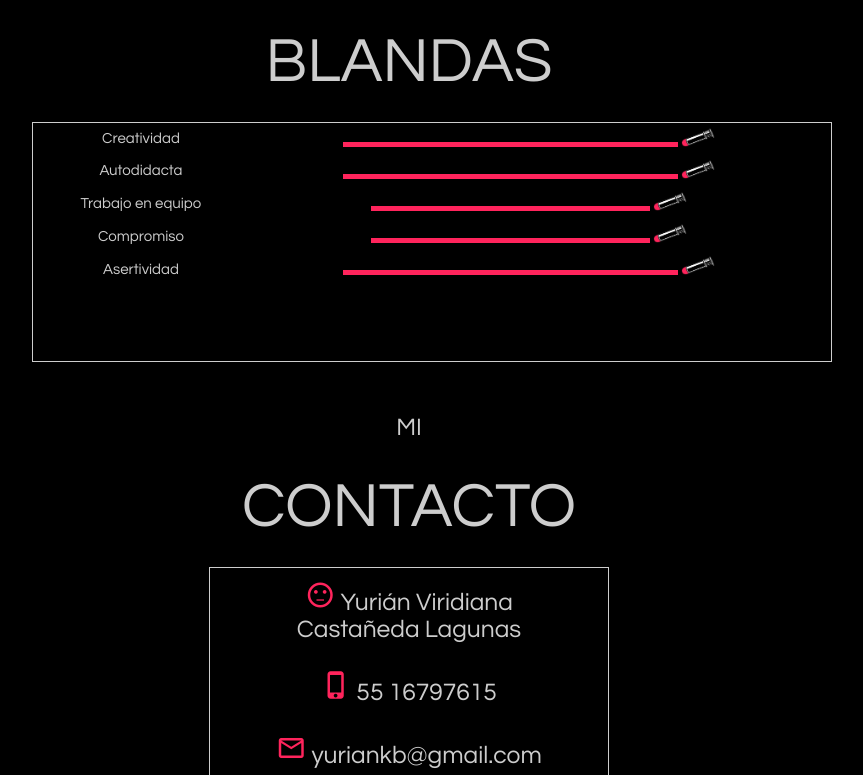
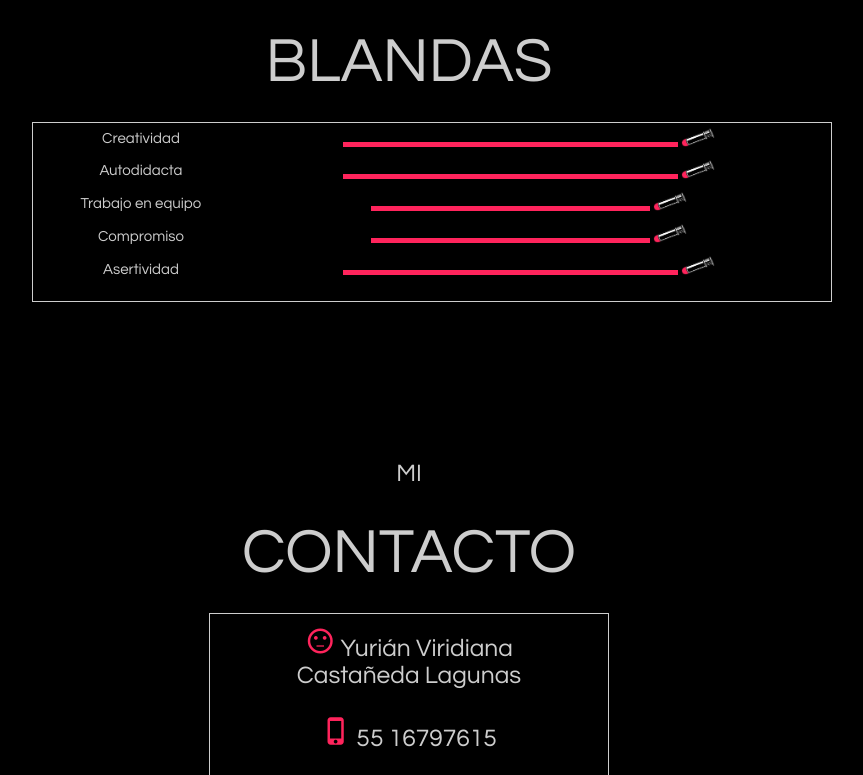
Before and after one commit to YurianKB/YurianKB.github.io, a plain HTML site: page index.html in a window 1280 px wide. Shown: the part 3100-3875 px from the top of the page, without its empty margins (231-1094 px from the left). Drawn offline with Linux system fonts and the light colour scheme.

```diff
--- a/index.html
+++ b/index.html
@@ -82,11 +82,11 @@
 				<p class="texto-blanco">
 					<h5 class="texto-blanco">Yurián <span class="texto-rosa">♥</span> 24 años <span class="texto-rosa">♥</span> CDMX<br><br></h5>
 					<h6 class="texto-blanco">Front-End Developer Jr<span class="texto-rosa">/</span>Autodidacta</span> <span class="texto-rosa"> / </span>Intuitiva<span class="texto-rosa"> /</b></span>Amante de los 60's<br><br><br></b></h6>
-					<i class="texto-blanco">"En su infancia pasó más tiempo dibujando que comiendo, en su adolescencia pasó más tiempo en sueños que despierta, hablaba sola y cantaba todo el tiempo..."</i><br><br><br>
+					<i class="texto-blanco">"En su infancia pasó más tiempo dibujando que comiendo, en su adolescencia pasó más tiempo en sueños que despierta, hablaba sola y cantaba todo el tiempo..."</i><br><br>
 					<p class="texto-blanco">
 						Hacer música y cantarla, escribirles y leerlos, dibujarme y todo lo que veo, por fin poder crear lo que tenga en mente con nuevas herramientas que he aprendido y que estoy por aprender.<br> Interés en el diseño, la animación y UX, ¡creatividad!,
 						propuesta, aporte, apertura, arriesgar y atreverme.<br> Seguir aprendiendo todo lo que pueda, impulsarme, crecer y hacer crecer, aprovechar oportunidades, compartir, nutrirme de los demás, ser mejor para servir y crear efecto en otros...
-						<br><br><br>Y.</p>
+						<br><br>Y.</p>
 			</div>
 		</div>
 	</div>
@@ -206,7 +206,7 @@
 			<div class="col s12">
 				<h5 class="texto-blanco center-align">HABILIDADES</h5>
 				<h1 class="texto-blanco center-align">BLANDAS</h1>
-				<div class="row container container-principal-skills">
+				<div class="row container container-principal-skills-soft">
 					<div class="col s12">
 						<div class="col s3">
 							<p class="texto-blanco">Creatividad</p>
@@ -272,6 +272,7 @@
 						© 2017 Copyright Yurián C. ❤ Portafolio / Laboratoria CDMX
 					</div>
 				</div>
+			</div>
 		</footer>
 
 		<script src="assets/js/jquery-3.2.1.min.js"></script>
```
